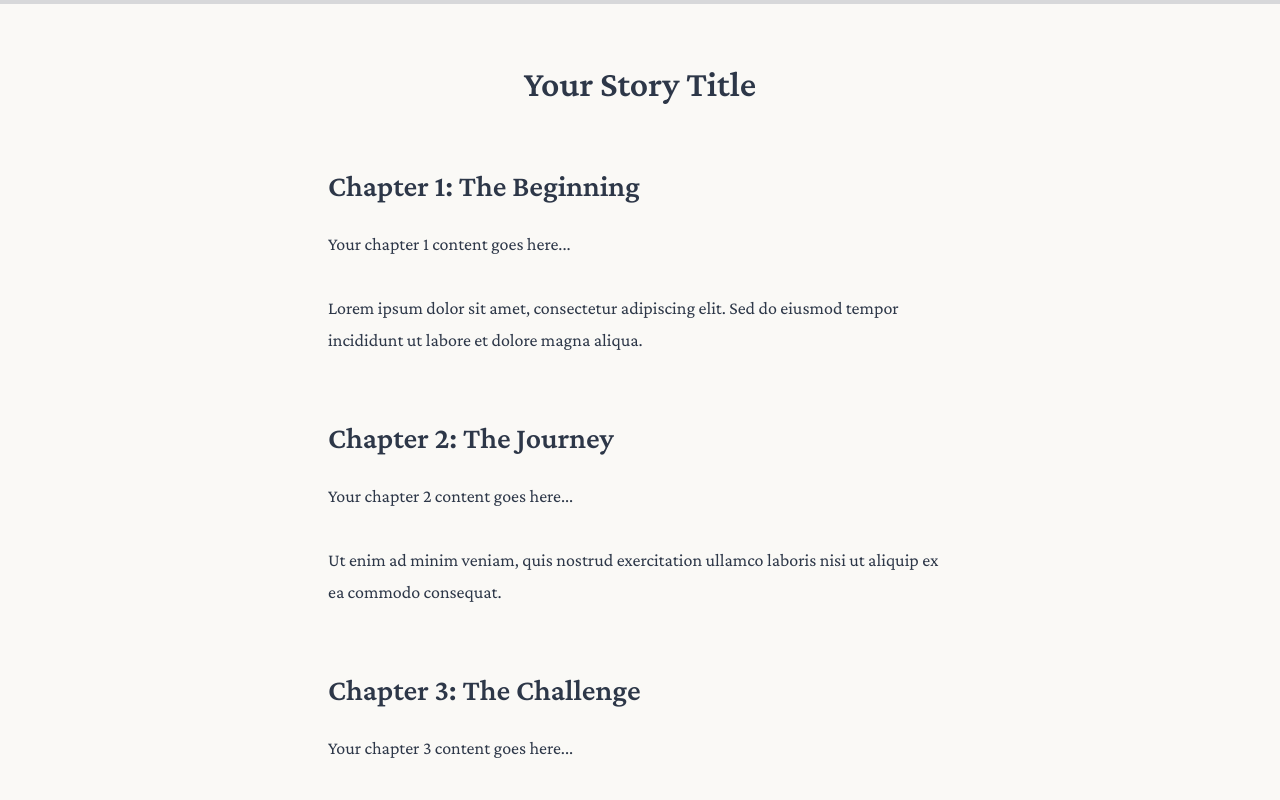
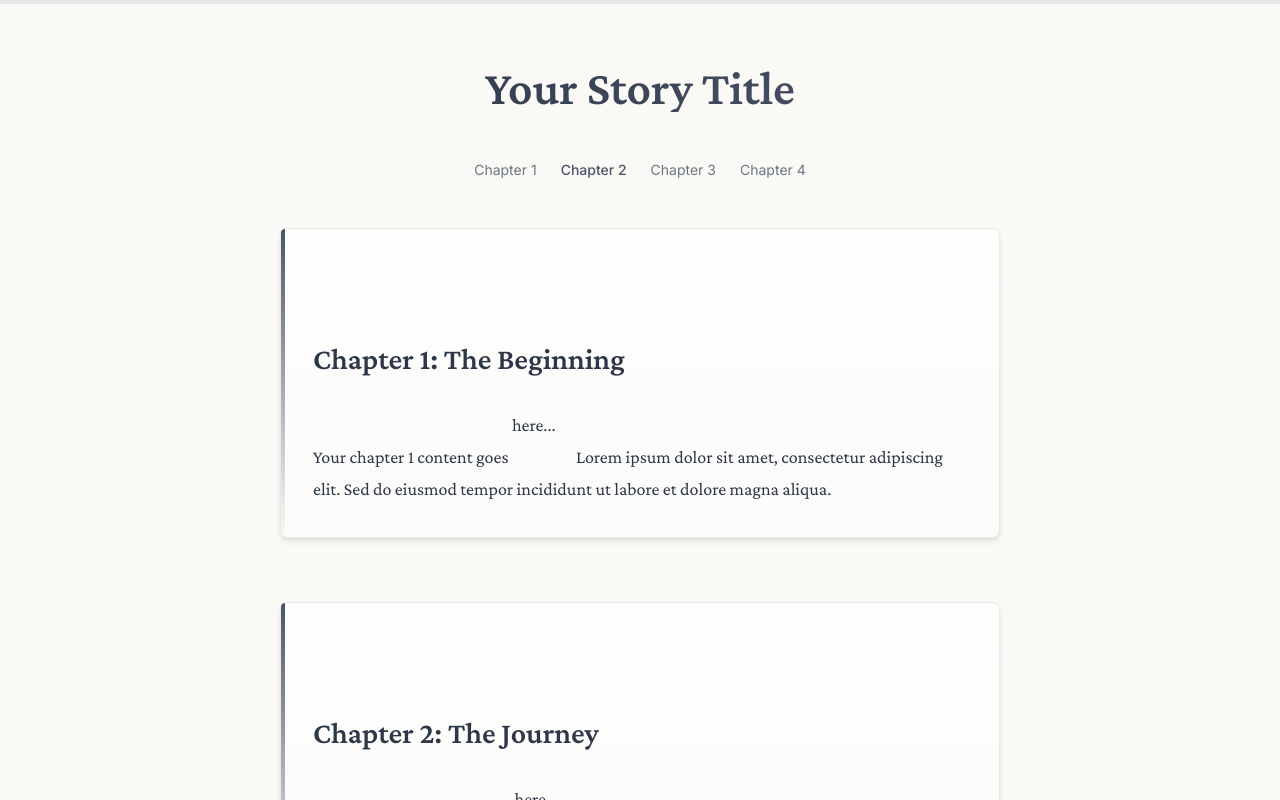
Before and after one commit to jakir-hossen-4928/lalita-book, a React (Vite) app: page / in a window 1280 px wide. Shown: the top 800 px of the page. Built offline with nearby package versions, Linux system fonts and the light colour scheme.

Commit message:
Enhance UI for Modern Look
Updated the user interface to create a more modern and attractive design, aimed at enhancing user engagement and encouraging readers to continue exploring the short story book.
[skip gpt_engineer]

```diff
--- a/src/components/Book.tsx
+++ b/src/components/Book.tsx
@@ -12,6 +12,7 @@ interface BookProps {
 
 export const Book: React.FC<BookProps> = ({ title, chapters }) => {
   const [readingProgress, setReadingProgress] = useState(0);
+  const [activeChapter, setActiveChapter] = useState(0);
 
   useEffect(() => {
     const updateReadingProgress = () => {
@@ -19,6 +20,15 @@ export const Book: React.FC<BookProps> = ({ title, chapters }) => {
       const totalHeight = document.documentElement.scrollHeight - window.innerHeight;
       const progress = (currentPosition / totalHeight) * 100;
       setReadingProgress(progress);
+
+      // Update active chapter based on scroll position
+      const chapterElements = document.querySelectorAll('.chapter-card');
+      chapterElements.forEach((element, index) => {
+        const rect = element.getBoundingClientRect();
+        if (rect.top <= window.innerHeight / 2 && rect.bottom >= window.innerHeight / 2) {
+          setActiveChapter(index);
+        }
+      });
     };
 
     window.addEventListener("scroll", updateReadingProgress);
@@ -26,7 +36,7 @@ export const Book: React.FC<BookProps> = ({ title, chapters }) => {
   }, []);
 
   return (
-    <div className="min-h-screen">
+    <div className="min-h-screen bg-gradient-to-br from-paper to-paper/50">
       <div className="progress-bar w-full">
         <div
           className="progress-indicator"
@@ -36,12 +46,44 @@ export const Book: React.FC<BookProps> = ({ title, chapters }) => {
 
       <main className="book-container">
         <h1 className="chapter-title">{title}</h1>
+
+        <nav className="mb-12 hidden md:block">
+          <ul className="flex justify-center space-x-6 text-sm font-sans text-accent/80">
+            {chapters.map((_, index) => (
+              <li key={index}>
+                <a
+                  href={`#chapter-${index + 1}`}
+                  className={`transition-colors hover:text-accent ${
+                    activeChapter === index ? 'text-accent font-medium' : ''
+                  }`}
+                >
+                  Chapter {index + 1}
+                </a>
+              </li>
+            ))}
+          </ul>
+        </nav>
+
         {chapters.map((chapter, index) => (
-          <div key={index} className="mb-16">
+          <div
+            key={index}
+            id={`chapter-${index + 1}`}
+            className="chapter-card"
+            style={{
+              animationDelay: `${index * 0.2}s`,
+            }}
+          >
+            <div className="decorative-line" />
             <h2 className="chapter-heading">Chapter {index + 1}: {chapter.title}</h2>
             <div
               className="story-content"
-              dangerouslySetInnerHTML={{ __html: chapter.content.replace(/\n/g, '<br/>') }}
+              dangerouslySetInnerHTML={{
+                __html: chapter.content
+                  .replace(/\n/g, '<br/>')
+                  .split(' ')
+                  .map(word => `<span class="inline-block">${word}</span>`)
+                  .join(' ')
+              }}
             />
           </div>
         ))}
--- a/src/index.css
+++ b/src/index.css
@@ -15,27 +15,82 @@
 }
 
 .book-container {
-  @apply max-w-2xl mx-auto px-6 py-12 md:py-16;
+  @apply max-w-3xl mx-auto px-6 py-12 md:py-16;
 }
 
 .chapter-title {
-  @apply text-3xl md:text-4xl font-serif font-semibold mb-8 text-center;
+  @apply text-4xl md:text-5xl font-serif font-semibold mb-12 text-center;
+  background: linear-gradient(to right, #2D3748 0%, #4A5568 100%);
+  -webkit-background-clip: text;
+  -webkit-text-fill-color: transparent;
+  animation: fade-in 0.8s ease-out;
 }
 
 .chapter-heading {
-  @apply text-2xl md:text-3xl font-serif font-semibold mt-16 mb-6;
+  @apply text-2xl md:text-3xl font-serif font-semibold mt-20 mb-8;
+  opacity: 0;
+  animation: slide-in 0.6s ease-out forwards;
 }
 
 .story-content {
   @apply prose prose-lg mx-auto;
+  opacity: 0;
+  animation: fade-in 1s ease-out forwards;
 }
 
 .progress-bar {
-  @apply fixed top-0 left-0 h-1 bg-accent/20;
+  @apply fixed top-0 left-0 h-1 bg-accent/10 backdrop-blur-sm;
   transition: width 0.2s ease;
+  z-index: 50;
 }
 
 .progress-indicator {
-  @apply h-full bg-accent/40;
+  @apply h-full bg-accent/60;
   transition: width 0.2s ease;
+  box-shadow: 0 0 8px rgba(74, 85, 104, 0.2);
 }
+
+@keyframes fade-in {
+  from {
+    opacity: 0;
+    transform: translateY(10px);
+  }
+  to {
+    opacity: 1;
+    transform: translateY(0);
+  }
+}
+
+@keyframes slide-in {
+  from {
+    opacity: 0;
+    transform: translateX(-20px);
+  }
+  to {
+    opacity: 1;
+    transform: translateX(0);
+  }
+}
+
+.chapter-card {
+  @apply relative p-8 mb-16 rounded-lg;
+  background: linear-gradient(to bottom, rgba(255, 255, 255, 0.8), rgba(255, 255, 255, 0.3));
+  backdrop-filter: blur(10px);
+  border: 1px solid rgba(74, 85, 104, 0.1);
+  box-shadow:
+    0 4px 6px -1px rgba(0, 0, 0, 0.1),
+    0 2px 4px -1px rgba(0, 0, 0, 0.06);
+  transition: transform 0.2s ease, box-shadow 0.2s ease;
+}
+
+.chapter-card:hover {
+  transform: translateY(-2px);
+  box-shadow:
+    0 10px 15px -3px rgba(0, 0, 0, 0.1),
+    0 4px 6px -2px rgba(0, 0, 0, 0.05);
+}
+
+.decorative-line {
+  @apply absolute left-0 top-0 h-full w-1 rounded-l-lg;
+  background: linear-gradient(to bottom, #4A5568, transparent);
+}
--- a/tailwind.config.ts
+++ b/tailwind.config.ts
@@ -41,6 +41,14 @@ export default {
               fontSize: "1.75em",
               fontWeight: "600",
             },
+            a: {
+              color: "#4A5568",
+              textDecoration: "none",
+              transition: "color 0.2s ease",
+              "&:hover": {
+                color: "#2D3748",
+              },
+            },
           },
         },
       },
```
